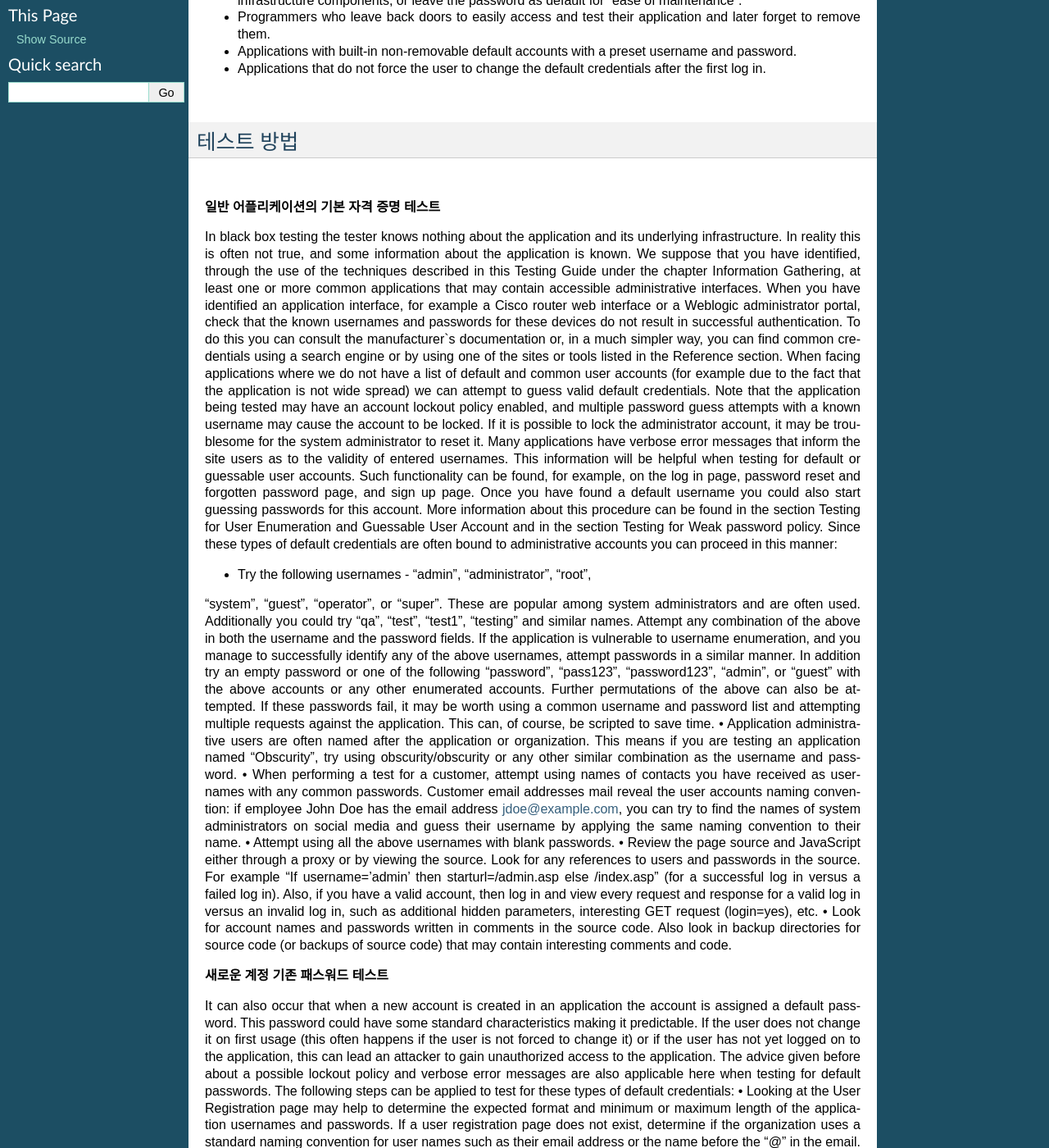
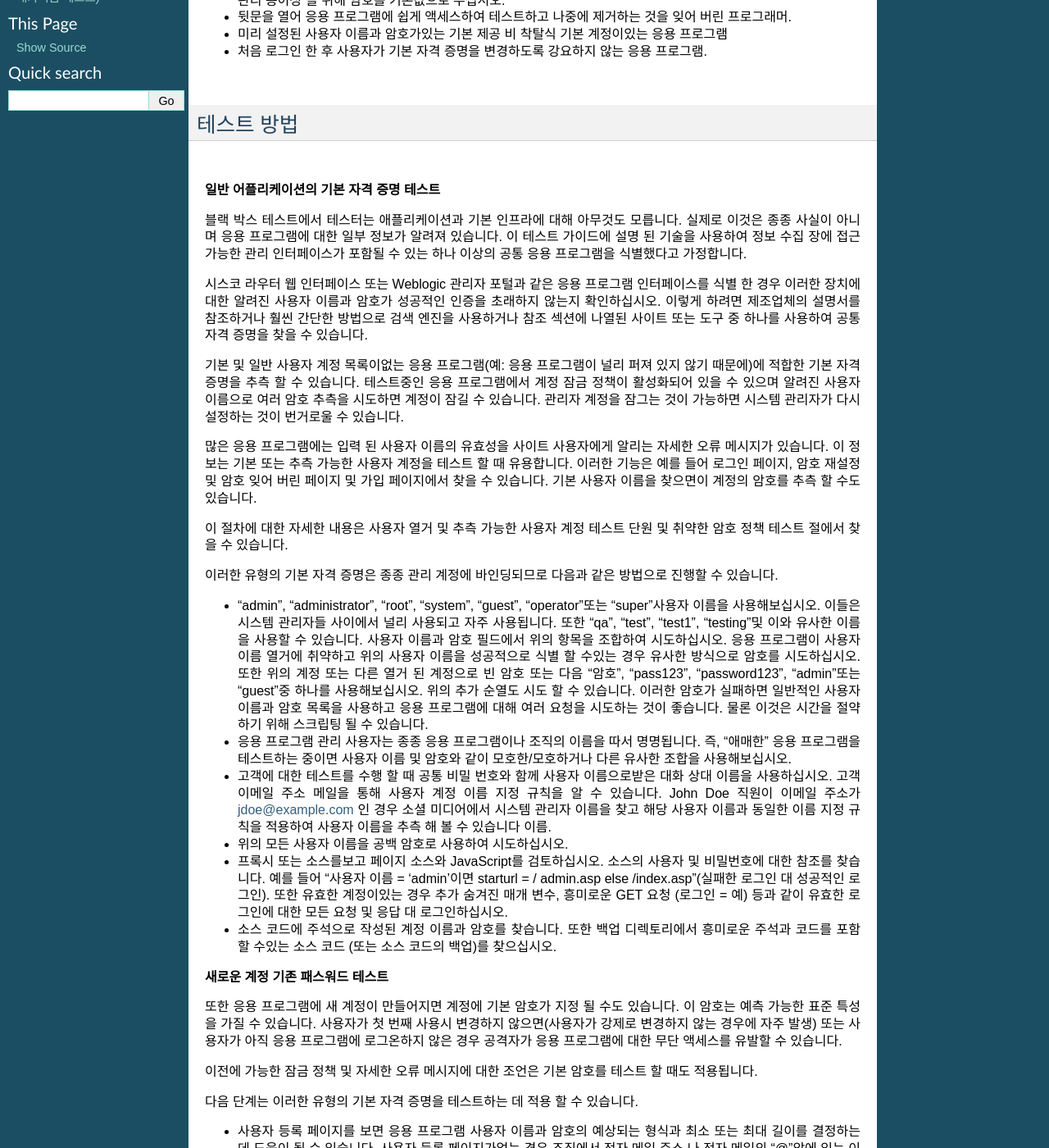
Before and after one commit to joizel/owasp_korean, a Sphinx documentation site: the page built from docs/03_AuthenticationTesting/OTG-AUTHN-002.rst, in a window 1280 px wide and 1400 px high, scrolled down 384 px. Shown: the whole window at 82% size. Built offline with Sphinx 7.4.7, drawn with Linux system fonts in a browser that asks for light colours; some of the changed text lies outside the part shown.

```diff
--- a/docs/03_AuthenticationTesting/OTG-AUTHN-002.rst
+++ b/docs/03_AuthenticationTesting/OTG-AUTHN-002.rst
@@ -16,10 +16,10 @@ OTG-AUTHN-002 (기본 자격 증명 테스트)
 
 해당 문제의 근본 원인을 다음과 같이 식별할 수 있습니다.
 
-- Inexperienced IT personnel, who are unaware of the importance of changing default passwords on installed infrastructure components, or leave the password as default for "ease of maintenance".
-- Programmers who leave back doors to easily access and test their application and later forget to remove them.
-- Applications with built-in non-removable default accounts with a preset username and password.
-- Applications that do not force the user to change the default credentials after the first log in.
+- 경험이 부족한 IT 직원. 설치된 인프라 구성 요소에서 기본 암호를 변경해야하는 중요성을 인식하지 못하거나 "유지 관리 용이성"을 위해 암호를 기본값으로 두십시오.
+- 뒷문을 열어 응용 프로그램에 쉽게 액세스하여 테스트하고 나중에 제거하는 것을 잊어 버린 프로그래머.
+- 미리 설정된 사용자 이름과 암호가있는 기본 제공 비 착탈식 기본 계정이있는 응용 프로그램
+- 처음 로그인 한 후 사용자가 기본 자격 증명을 변경하도록 강요하지 않는 응용 프로그램.
 
 |
 
@@ -30,147 +30,68 @@ OTG-AUTHN-002 (기본 자격 증명 테스트)
 
 **일반 어플리케이션의 기본 자격 증명 테스트**
 
-In black box testing the tester knows nothing about the application and its underlying infrastructure.
-In reality this is often not true, and some information about the application is known.
-We suppose that you have identified, through the use of the techniques described in this Testing Guide under the chapter Information Gathering, at least one or more common applications that may contain accessible administrative interfaces.
-When you have identified an application interface, for example
-a Cisco router web interface or a Weblogic administrator portal,
-check that the known usernames and passwords for these devices
-do not result in successful authentication.
-To do this you can consult the manufacturer`s documentation or, in a much simpler way, you can find common credentials using a search engine or by using one of the sites or tools listed in the Reference section.
-When facing applications where we do not have a list of default
-and common user accounts (for example due to the fact that the
-application is not wide spread) we can attempt to guess valid default
-credentials. Note that the application being tested may have
-an account lockout policy enabled, and multiple password guess
-attempts with a known username may cause the account to be
-locked. If it is possible to lock the administrator account, it may be
-troublesome for the system administrator to reset it.
-Many applications have verbose error messages that inform the
-site users as to the validity of entered usernames. This information
-will be helpful when testing for default or guessable user accounts.
-Such functionality can be found, for example, on the log
-in page, password reset and forgotten password page, and sign
-up page. Once you have found a default username you could also
-start guessing passwords for this account.
-More information about this procedure can be found in the section
-Testing for User Enumeration and Guessable User Account and in
-the section Testing for Weak password policy.
-Since these types of default credentials are often bound to administrative
-accounts you can proceed in this manner:
+블랙 박스 테스트에서 테스터는 애플리케이션과 기본 인프라에 대해 아무것도 모릅니다.
+실제로 이것은 종종 사실이 아니며 응용 프로그램에 대한 일부 정보가 알려져 있습니다.
+이 테스트 가이드에 설명 된 기술을 사용하여 정보 수집 장에 접근 가능한 관리 인터페이스가 포함될 수 있는 하나 이상의 공통 응용 프로그램을 식별했다고 가정합니다.
 
-• Try the following usernames - "admin", "administrator", "root",
-"system", "guest", "operator", or "super".
-These are popular among system administrators and are often
-used. Additionally you could try "qa", "test", "test1", "testing" and
-similar names. Attempt any combination of the above in both the
-username and the password fields. If the application is vulnerable
-to username enumeration, and you manage to successfully
-identify any of the above usernames, attempt passwords in a
-similar manner. In addition try an empty password or one of
-the following "password", "pass123", "password123", "admin",
-or "guest" with the above accounts or any other enumerated
-accounts.
-Further permutations of the above can also be attempted. If
-these passwords fail, it may be worth using a common username
-and password list and attempting multiple requests against the
-application. This can, of course, be scripted to save time.
-• Application administrative users are often named after the
-application or organization.
-This means if you are testing an application named "Obscurity",
-try using obscurity/obscurity or any other similar combination as
-the username and password.
-• When performing a test for a customer, attempt using names
-of contacts you have received as usernames with any common
-passwords. Customer email addresses mail reveal the user
-accounts naming convention: if employee John Doe has the email
-address jdoe@example.com, you can try to find the names of
-system administrators on social media and guess their username
-by applying the same naming convention to their name.
-• Attempt using all the above usernames with blank passwords.
-• Review the page source and JavaScript either through a proxy
-or by viewing the source. Look for any references to users and
-passwords in the source.
-For example "If username='admin' then starturl=/admin.asp else /index.asp" (for a successful log in versus a failed log in).
-Also, if you have a valid account, then log in and view every
-request and response for a valid log in versus an invalid log in,
-such as additional hidden parameters, interesting GET request
-(login=yes), etc.
-• Look for account names and passwords written in comments
-in the source code. Also look in backup directories for source
-code (or backups of source code) that may contain interesting
-comments and code.
+시스코 라우터 웹 인터페이스 또는 Weblogic 관리자 포털과 같은 응용 프로그램 인터페이스를 식별 한 경우 이러한 장치에 대한 알려진 사용자 이름과 암호가 성공적인 인증을 초래하지 않는지 확인하십시오.
+이렇게 하려면 제조업체의 설명서를 참조하거나 훨씬 간단한 방법으로 검색 엔진을 사용하거나 참조 섹션에 나열된 사이트 또는 도구 중 하나를 사용하여 공통 자격 증명을 찾을 수 있습니다.
+
+기본 및 일반 사용자 계정 목록이없는 응용 프로그램(예: 응용 프로그램이 널리 퍼져 있지 않기 때문에)에 적합한 기본 자격 증명을 추측 할 수 있습니다.
+테스트중인 응용 프로그램에서 계정 잠금 정책이 활성화되어 있을 수 있으며 알려진 사용자 이름으로 여러 암호 추측을 시도하면 계정이 잠길 수 있습니다.
+관리자 계정을 잠그는 것이 가능하면 시스템 관리자가 다시 설정하는 것이 번거로울 수 있습니다.
+
+많은 응용 프로그램에는 입력 된 사용자 이름의 유효성을 사이트 사용자에게 알리는 자세한 오류 메시지가 있습니다.
+이 정보는 기본 또는 추측 가능한 사용자 계정을 테스트 할 때 유용합니다.
+이러한 기능은 예를 들어 로그인 페이지, 암호 재설정 및 암호 잊어 버린 페이지 및 가입 페이지에서 찾을 수 있습니다.
+기본 사용자 이름을 찾으면이 계정의 암호를 추측 할 수도 있습니다.
+
+이 절차에 대한 자세한 내용은 사용자 열거 및 추측 가능한 사용자 계정 테스트 단원 및 취약한 암호 정책 테스트 절에서 찾을 수 있습니다.
+
+이러한 유형의 기본 자격 증명은 종종 관리 계정에 바인딩되므로 다음과 같은 방법으로 진행할 수 있습니다.
+
+- "admin", "administrator", "root", "system", "guest", "operator"또는 "super"사용자 이름을 사용해보십시오. 이들은 시스템 관리자들 사이에서 널리 사용되고 자주 사용됩니다. 또한 "qa", "test", "test1", "testing"및 이와 유사한 이름을 사용할 수 있습니다. 사용자 이름과 암호 필드에서 위의 항목을 조합하여 시도하십시오. 응용 프로그램이 사용자 이름 열거에 취약하고 위의 사용자 이름을 성공적으로 식별 할 수있는 경우 유사한 방식으로 암호를 시도하십시오. 또한 위의 계정 또는 다른 열거 된 계정으로 빈 암호 또는 다음 "암호", "pass123", "password123", "admin"또는 "guest"중 하나를 사용해보십시오. 위의 추가 순열도 시도 할 수 있습니다. 이러한 암호가 실패하면 일반적인 사용자 이름과 암호 목록을 사용하고 응용 프로그램에 대해 여러 요청을 시도하는 것이 좋습니다. 물론 이것은 시간을 절약하기 위해 스크립팅 될 수 있습니다.
+- 응용 프로그램 관리 사용자는 종종 응용 프로그램이나 조직의 이름을 따서 명명됩니다. 즉, "애매한" 응용 프로그램을 테스트하는 중이면 사용자 이름 및 암호와 같이 모호한/모호하거나 다른 유사한 조합을 사용해보십시오.
+- 고객에 대한 테스트를 수행 할 때 공통 비밀 번호와 함께 사용자 이름으로받은 대화 상대 이름을 사용하십시오. 고객 이메일 주소 메일을 통해 사용자 계정 이름 지정 규칙을 알 수 있습니다. John Doe 직원이 이메일 주소가 jdoe@example.com 인 경우 소셜 미디어에서 시스템 관리자 이름을 찾고 해당 사용자 이름과 동일한 이름 지정 규칙을 적용하여 사용자 이름을 추측 해 볼 수 있습니다 이름.
+- 위의 모든 사용자 이름을 공백 암호로 사용하여 시도하십시오.
+- 프록시 또는 소스를보고 페이지 소스와 JavaScript를 검토하십시오. 소스의 사용자 및 비밀번호에 대한 참조를 찾습니다. 예를 들어 "사용자 이름 = 'admin'이면 starturl = / admin.asp else /index.asp"(실패한 로그인 대 성공적인 로그인). 또한 유효한 계정이있는 경우 추가 숨겨진 매개 변수, 흥미로운 GET 요청 (로그인 = 예) 등과 같이 유효한 로그인에 대한 모든 요청 및 응답 대 로그인하십시오.
+- 소스 코드에 주석으로 작성된 계정 이름과 암호를 찾습니다. 또한 백업 디렉토리에서 흥미로운 주석과 코드를 포함 할 수있는 소스 코드 (또는 소스 코드의 백업)를 찾으십시오.
+
+
 
 **새로운 계정 기존 패스워드 테스트**
 
-It can also occur that when a new account is created in an application
-the account is assigned a default password. This password
-could have some standard characteristics making it predictable. If
-the user does not change it on first usage (this often happens if
-the user is not forced to change it) or if the user has not yet logged
-on to the application, this can lead an attacker to gain unauthorized
-access to the application.
-The advice given before about a possible lockout policy and verbose
-error messages are also applicable here when testing for
-default passwords.
-The following steps can be applied to test for these types of default
-credentials:
-• Looking at the User Registration page may help to determine the
-expected format and minimum or maximum length of the
-application usernames and passwords. If a user registration page
-does not exist, determine if the organization uses a standard
-naming convention for user names such as their email address or
-the name before the "@" in the email.
-• Try to extrapolate from the application how usernames are
-generated.
-For example, can a user choose his/her own username or does
-the system generate an account name for the user based on
-some personal information or by using a predictable sequence? If
-the application does generate the account names in a predictable
-sequence, such as user7811, try fuzzing all possible accounts
-recursively.
-If you can identify a different response from the application when
-using a valid username and a wrong password, then you can try a
-brute force attack on the valid username (or quickly try any of the
-identified common passwords above or in the reference section).
-• Try to determine if the system generated password is predictable.
-To do this, create many new accounts quickly after one another
-so that you can compare and determine if the passwords
-are predictable. If predictable, try to correlate these with the
-usernames, or any enumerated accounts, and use them as a
-basis for a brute force attack.
-• If you have identified the correct naming convention for the user
-name, try to "brute force" passwords with some common
-predictable sequence like for example dates of birth.
-• Attempt using all the above usernames with blank passwords or
-using the username also as password value.
+또한 응용 프로그램에 새 계정이 만들어지면 계정에 기본 암호가 지정 될 수도 있습니다.
+이 암호는 예측 가능한 표준 특성을 가질 수 있습니다.
+사용자가 첫 번째 사용시 변경하지 않으면(사용자가 강제로 변경하지 않는 경우에 자주 발생) 또는 사용자가 아직 응용 프로그램에 로그온하지 않은 경우 공격자가 응용 프로그램에 대한 무단 액세스를 유발할 수 있습니다.
+
+이전에 가능한 잠금 정책 및 자세한 오류 메시지에 대한 조언은 기본 암호를 테스트 할 때도 적용됩니다.
+
+다음 단계는 이러한 유형의 기본 자격 증명을 테스트하는 데 적용 할 수 있습니다.
+
+- 사용자 등록 페이지를 보면 응용 프로그램 사용자 이름과 암호의 예상되는 형식과 최소 또는 최대 길이를 결정하는 데 도움이 될 수 있습니다. 사용자 등록 페이지가없는 경우 조직에서 전자 메일 주소 나 전자 메일의 "@"앞에 있는 이름과 같은 사용자 이름에 대한 표준 명명 규칙을 사용하는지 확인하십시오.
+- 사용자 이름 생성 방법을 응용 프로그램에서 추정 해보십시오. 예를 들어, 사용자가 자신의 사용자 이름을 선택할 수 있습니까 아니면 시스템이 일부 개인 정보 또는 예측 가능한 시퀀스를 기반으로 사용자의 계정 이름을 생성 할 수 있습니까? 응용 프로그램이 user7811과 같은 예측 가능한 순서로 계정 이름을 생성하는 경우 모든 가능한 계정을 반복적으로 fuzzing 하십시오. 유효한 사용자 이름과 잘못된 암호를 사용할 때 응용 프로그램과 다른 응답을 식별 할 수 있는 경우 유효한 사용자 이름에 대해 무차별 공격을 시도 할 수 있습니다(위 또는 참조 절에서 식별 된 일반 암호를 빠르게 시도 할 수도 있음).
+- 시스템 생성 암호가 예측 가능한지 확인하십시오. 이렇게 하려면 많은 새 계정을 서로 빨리 생성하여 비교할 수 있고 암호가 예측 가능한지 확인할 수 있습니다. 예측 가능한 경우 사용자 이름 또는 열거 된 계정과 이들을 상호 연관시키고 무차별 대입 (brute force attack)의 기초로 사용하십시오.
+- 사용자 이름에 대한 올바른 명명 규칙을 확인한 경우 출생 일례와 같이 일반적으로 예측 가능한 시퀀스를 사용하여 "무차별 대입"암호를 사용해보십시오.
+- 공백 암호로 위의 모든 사용자 이름을 사용하거나 사용자 이름을 암호 값으로 사용하십시오.
 
 |
 
 Gray Box testing
 ---------------------------------------------------------------------------------------
 
-The following steps rely on an entirely Gray Box approach. If only
-some of this information is available to you, refer to black box
-testing to fill the gaps.
-• Talk to the IT personnel to determine which passwords they
-use for administrative access and how administration of the
-application is undertaken.
-• Ask IT personnel if default passwords are changed and if default
-user accounts are disabled.
-• Examine the user database for default credentials as described
-in the Black Box testing section. Also check for empty password
-fields.
-• Examine the code for hard coded usernames and passwords.
-• Check for configuration files that contain usernames
-and passwords.
-• Examine the password policy and, if the application generates its
-own passwords for new users, check the policy in use for this
-procedure.
+다음 단계는 완전히 회색 상자 방식에 의존합니다. 이 정보 중 일부만 사용할 수있는 경우 블랙 박스 테스트를 참조하여 공백을 채 웁니다.
+
+- IT 담당자에게 관리자 액세스에 사용하는 암호와 응용 프로그램 관리 방법을 확인하십시오.
+- 기본 암호가 변경되고 기본 사용자 계정이 비활성화 된 경우 IT 직원에게 문의하십시오.
+- Black Box 테스팅 섹션에서 설명한대로 사용자 데이터베이스에서 기본 자격 증명을 검사하십시오. 빈 암호 필드도 확인하십시오.
+- 하드 코딩 된 사용자 이름과 암호의 코드를 검사하십시오.
+- 사용자 이름과 암호가 포함 된 구성 파일을 확인하십시오.
+- 암호 정책을 검토하고 응용 프로그램이 새 사용자에 대해 자체 암호를 생성하는 경우이 절차에 사용중인 정책을 확인하십시오.
 
 |
 
-Tools
+도구
 ========================================================================================
 
 - Burp Intruder: http://portswigger.net/burp/intruder.html
@@ -180,7 +101,7 @@ Tools
 
 |
 
-References
+참고 문헌
 ========================================================================================
 
 Whitepapers
```
Also changed, not shown: docs/03_AuthenticationTesting/OTG-AUTHN-003.rst (+24 -27 lines), docs/03_AuthenticationTesting/OTG-AUTHN-004.rst (+52 -94 lines), docs/03_AuthenticationTesting/OTG-AUTHN-005.rst (+9 -30 lines), docs/03_AuthenticationTesting/OTG-AUTHN-006.rst (+43 -69 lines), docs/03_AuthenticationTesting/OTG-AUTHN-007.rst (+14 -34 lines).
